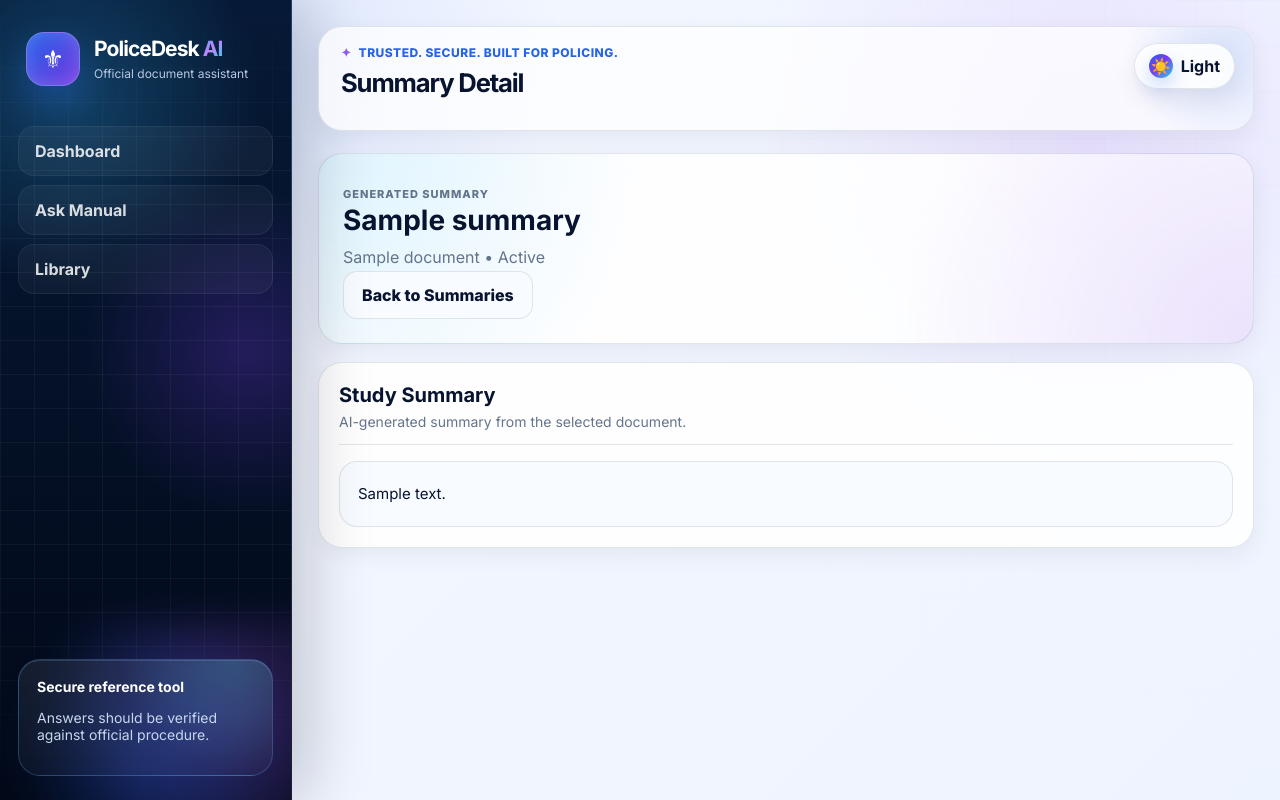
After one commit to JayR-Studio/PoliceDeskAI, a Flask app: page /summaries/1 in a window 1280 px wide. The commit adds this page. Run offline with Flask 3, Linux system fonts and the light colour scheme; tables that the repository leaves empty hold one stand-in row (values such as "Sample post").

Commit message:
Clean summary formatting

```diff
--- a/app.py
+++ b/app.py
@@ -12,6 +12,7 @@ from services.storage_service import upload_document_to_storage, delete_document
     create_signed_document_url
 from services.document_loader import extract_text
 from services.chunker import split_text_into_chunks
+from services.summary_generator import generate_document_summary
 from services.cbt_generator import distribute_questions, generate_question_bank_batch, get_random_bank_questions, \
     count_question_bank_for_document
 
@@ -1550,14 +1551,32 @@ def summaries():
             document_id=document.id,
             title=f"Summary of {document.title}",
             summary_type="full_document",
-            status="created"
+            status="generating"
         )
 
         db.session.add(saved_summary)
         db.session.commit()
 
-        flash("Summary request created. AI summary generation will be added next.", "success")
-        return redirect(url_for("summaries"))
+        try:
+            summary_text = generate_document_summary(document)
+
+            saved_summary.summary_text = summary_text
+            saved_summary.status = "ready"
+
+            db.session.commit()
+
+            flash("Summary generated successfully.", "success")
+            return redirect(url_for("view_summary", summary_id=saved_summary.id))
+
+        except Exception as e:
+            db.session.rollback()
+
+            saved_summary.status = "failed"
+            db.session.add(saved_summary)
+            db.session.commit()
+
+            flash(f"Summary generation failed: {str(e)}", "error")
+            return redirect(url_for("summaries"))
 
     return render_template(
         "summaries.html",
@@ -1566,5 +1585,15 @@ def summaries():
     )
 
 
+@app.route("/summaries/<int:summary_id>")
+def view_summary(summary_id):
+    summary = SavedSummary.query.get_or_404(summary_id)
+
+    return render_template(
+        "summary_detail.html",
+        summary=summary
+    )
+
+
 if __name__ == "__main__":
     app.run(debug=app.config["DEBUG"])
--- /dev/null
+++ b/services/summary_generator.py
@@ -0,0 +1,147 @@
+import os
+from dotenv import load_dotenv
+from openai import OpenAI
+
+from models import DocumentChunk
+
+load_dotenv()
+
+SUMMARY_MODEL = "gpt-4.1-mini"
+
+
+def get_openai_client():
+    api_key = os.getenv("OPENAI_API_KEY")
+
+    if not api_key:
+        raise ValueError("OPENAI_API_KEY is missing. Check your .env file.")
+
+    return OpenAI(api_key=api_key)
+
+
+def get_summary_chunks_for_document(document_id, limit=12):
+    """
+    Gets a safe number of chunks from the selected document.
+    For now, we summarize the first important chunks.
+    Later, we can add full map-reduce summary for very large documents.
+    """
+
+    chunks = (
+        DocumentChunk.query
+        .filter_by(document_id=document_id)
+        .order_by(DocumentChunk.chunk_number.asc())
+        .limit(limit)
+        .all()
+    )
+
+    return chunks
+
+
+def build_summary_context(chunks):
+    context_parts = []
+
+    for chunk in chunks:
+        page_label = ""
+
+        if chunk.page_start:
+            page_label = f"Page {chunk.page_start}"
+
+            if chunk.page_end and chunk.page_end != chunk.page_start:
+                page_label += f"–{chunk.page_end}"
+
+        context_parts.append(
+            f"""
+Section {chunk.chunk_number}
+{page_label}
+
+{chunk.chunk_text}
+"""
+        )
+
+    return "\n\n".join(context_parts)
+
+
+def generate_document_summary(document):
+    """
+    Generates a simple study-friendly summary from document chunks.
+    """
+
+    chunks = get_summary_chunks_for_document(document.id, limit=12)
+
+    if not chunks:
+        raise ValueError("No readable chunks found for this document.")
+
+    context = build_summary_context(chunks)
+
+    system_message = """
+    You are PoliceDesk AI, a police document study assistant.
+
+    Your task is to summarize official police documents for easy study.
+
+    Rules:
+    - Use ONLY the provided document context.
+    - Do not invent laws, procedures, sections, ranks, or facts.
+    - If the context is incomplete, say the summary is based only on the available extracted sections.
+    - Write in clear, simple English.
+    - Use headings.
+    - Focus on what an officer needs to understand.
+    - Avoid unnecessary long explanations.
+    - Do not mention chunk IDs.
+    - Do not use markdown symbols like **, ##, ###, or bullet asterisks.
+    - Do not bold text with asterisks.
+    - Use plain headings written normally.
+    - Use numbered sections and dash bullets only.
+    """
+
+    user_message = f"""
+Document title:
+{document.title}
+
+Document category:
+{document.category or "Uncategorized"}
+
+Document context:
+{context}
+
+Create a study-friendly summary with this structure:
+
+1. Short Overview
+2. Key Points
+3. Important Duties / Procedures Mentioned
+4. Things Officers Should Remember
+5. Suggested Areas to Study Further
+"""
+
+    client = get_openai_client()
+
+    response = client.responses.create(
+        model=SUMMARY_MODEL,
+        input=[
+            {
+                "role": "system",
+                "content": system_message
+            },
+            {
+                "role": "user",
+                "content": user_message
+            }
+        ],
+        temperature=0.2
+    )
+
+    return clean_summary_text(response.output_text)
+
+
+def clean_summary_text(text):
+    """
+    Removes common markdown symbols from AI summary output.
+    """
+
+    if not text:
+        return ""
+
+    cleaned = text.replace("**", "")
+    cleaned = cleaned.replace("###", "")
+    cleaned = cleaned.replace("##", "")
+    cleaned = cleaned.replace("#", "")
+
+    return cleaned.strip()
--- a/static/css/style.css
+++ b/static/css/style.css
@@ -4235,3 +4235,69 @@ html[data-theme="light"] .source-text-box {
         font-size: 11.5px;
     }
 }
+
+/* ================================
+   Summary Detail
+   ================================ */
+
+.summary-history-link {
+    text-decoration: none;
+    color: inherit;
+    transition: transform 0.15s ease, border-color 0.15s ease;
+}
+
+.summary-history-link:hover {
+    transform: translateY(-1px);
+    border-color: rgba(56, 189, 248, 0.45);
+}
+
+.summary-output {
+    background: var(--card-soft);
+    border: 1px solid var(--border);
+    border-radius: 18px;
+    padding: 18px;
+    color: var(--text);
+    line-height: 1.85;
+    font-size: 15px;
+    overflow-wrap: break-word;
+}
+
+.summary-output strong,
+.summary-output b {
+    color: var(--text);
+}
+
+@media (max-width: 700px) {
+    .summary-output {
+        padding: 12px;
+        border-radius: 14px;
+        font-size: 13px;
+        line-height: 1.65;
+    }
+
+    .summary-history-link {
+        display: grid;
+    }
+}
+
+/* ================================
+   Summary Output Polish
+   ================================ */
+
+.summary-output {
+    font-size: 15px;
+    line-height: 1.9;
+}
+
+.summary-output br {
+    display: block;
+    content: "";
+    margin-bottom: 6px;
+}
+
+@media (max-width: 700px) {
+    .summary-output {
+        font-size: 13px;
+        line-height: 1.7;
+    }
+}
--- a/templates/summaries.html
+++ b/templates/summaries.html
@@ -54,7 +54,7 @@
                 {% if recent_summaries %}
                     <div class="summary-history-list">
                         {% for summary in recent_summaries %}
-                            <div class="summary-history-item">
+                            <a href="{{ url_for('view_summary', summary_id=summary.id) }}" class="summary-history-item summary-history-link">
                                 <strong>{{ summary.title }}</strong>
 
                                 <p>
@@ -64,7 +64,7 @@
                                 <span class="summary-status-pill status-{{ summary.status }}">
                                     {{ summary.status|title }}
                                 </span>
-                            </div>
+                            </a>
                         {% endfor %}
                     </div>
                 {% else %}
--- /dev/null
+++ b/templates/summary_detail.html
@@ -0,0 +1,47 @@
+{% extends "base.html" %}
+
+{% block page_title %}Summary Detail{% endblock %}
+
+{% block content %}
+<section class="summary-shell">
+    <div class="summary-hero">
+        <div>
+            <p class="reader-eyebrow">Generated Summary</p>
+            <h3>{{ summary.title }}</h3>
+            <p>
+                {{ summary.document.title if summary.document else "Unknown document" }}
+                • {{ summary.status|title }}
+            </p>
+        </div>
+
+        <a href="{{ url_for('summaries') }}" class="secondary-btn">
+            Back to Summaries
+        </a>
+    </div>
+
+    <section class="summary-card">
+        <div class="summary-card-header">
+            <h4>Study Summary</h4>
+            <p>AI-generated summary from the selected document.</p>
+        </div>
+
+        {% if summary.summary_text %}
+        <div class="summary-output">
+            {{
+            summary.summary_text
+            | replace('**', '')
+            | replace('###', '')
+            | replace('##', '')
+            | replace('#', '')
+            | replace('\n', '<br>')
+            | safe
+            }}
+        </div>
+        {% else %}
+        <div class="empty-mini-state">
+            <p>No summary text available.</p>
+        </div>
+        {% endif %}
+    </section>
+</section>
+{% endblock %}
```
Also changed, not shown: public/static/css/style.css (+66 -0 lines).
